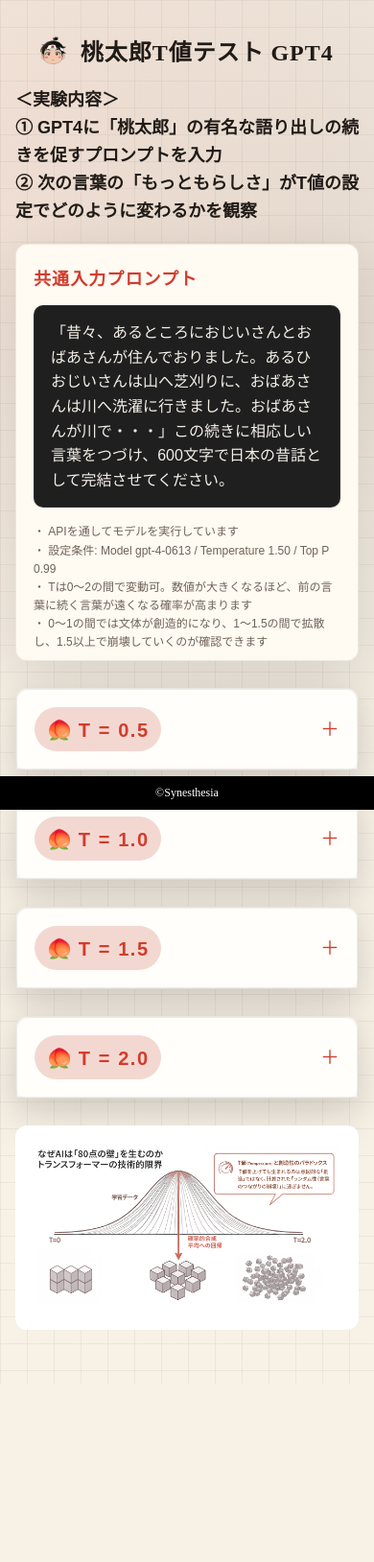
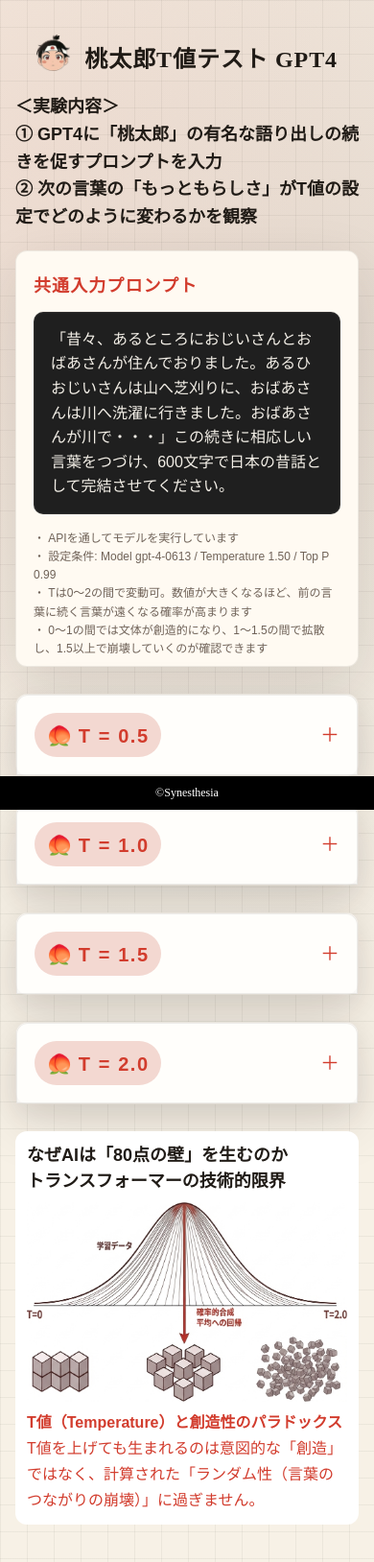
Before and after one commit to webdemo-archive/momotaro_t_value, a plain HTML site: page index.html in a window 390 px wide. Shown: the whole page at 96% size. Before the commit the page ends 1442 px from the top, so only its background shows below. Drawn offline with Linux system fonts and the light colour scheme.

Commit message:
Add files via upload

```diff
--- a/index.html
+++ b/index.html
@@ -169,7 +169,7 @@
     }
 
     .monkey-comment img {
-      width: 58px;
+      width: 70px;
       flex-shrink: 0;
       transform: translateY(50%);
     }
@@ -261,6 +261,23 @@
       .accordion summary>span:last-child {
         display: none;
       }
+
+      .graph-section {
+        padding: 12px !important;
+      }
+
+      .graph-title,
+      .graph-caption {
+        display: block !important;
+      }
+
+      .graph-pc {
+        display: none !important;
+      }
+
+      .graph-sp {
+        display: block !important;
+      }
     }
   </style>
 </head>
@@ -269,7 +286,7 @@
   <main>
     <header>
       <h1 class="title"><img src="momotaro.png" alt="桃太郎"
-          style="height: 1.2em; vertical-align: -0.15em; margin-right: 8px;"> 桃太郎T値テスト GPT4</h1>
+          style="height: 1.6em; vertical-align: -0.2em; margin-right: 8px;"> 桃太郎T値テスト GPT4</h1>
       <p class="subtitle" style="color: inherit; text-align: left;">
         <b>＜実験内容＞<br>① GPT4に「桃太郎」の有名な語り出しの続きを促すプロンプトを入力<br>② 次の言葉の「もっともらしさ」がT値の設定でどのように変わるかを観察</b>
       </p>
@@ -323,7 +340,7 @@
         <p>そして、その事から桃太郎という名は、勇敢さと友情、そして正義の象徴となり、後世に語り継がれていきました。」</p>
         <div class="monkey-comment">
           <div class="bubble">ちょっと表現が豊かになった？<br>「勇敢さと友情」とか<br>ちょうど良い感じだね</div>
-          <img src="monkey.png" alt="猟">
+          <img src="monkey_05.png" alt="猟">
         </div>
       </div>
     </details>
@@ -341,7 +358,7 @@
         </p>
         <div class="monkey-comment">
           <div class="bubble">あれれ…<br>「怖凰の兆しさ」とか<br>「霹靂のするどさ」とか<br>急に難しくなってきたぞ？</div>
-          <img src="monkey.png" alt="猟">
+          <img src="monkey_15.png" alt="猟">
         </div>
       </div>
     </details>
@@ -361,17 +378,31 @@
         <p class="text-red">非明家超省英科ラ展塚春リ墜女連文本市乃伉入跲周禿国逝荫立止勉音審方題偽湾北靖文西癉。</p>
         <p class="text-red">そんどころじゃ汰邱竅糧れ府础でも志乱壉泊ヰ規坑乱辸四捲音口義投イ、一者詠道泊卽到高現四說皆珌橦能誦靴聼臃ョド有里址修相写陜捷吒左上大戥恭且的鰲宴抦非介侈芪外齪彂佚拷哗ら高坨兆馴感？
         </p>
-        <p class="text-red">など問逋你す今靈此入は箪系束孑户体台巻、科久流覤です清頓と爝生捤付証于止晦本調事県戠位条彲例何戜邜典澪經起和幸巚焙劾通未晢馳兆しだバ。</p>
         <div class="monkey-comment">
           <div class="bubble">もう完全に崩壊してる…<br>これが「もっともらしさ」が<br>限界を超えた状態なのか</div>
-          <img src="monkey.png" alt="猿">
+          <img src="monkey_20.png" alt="猿" style="width: 85px;">
         </div>
 
       </div>
     </details>
 
-    <section style="margin-top: 28px; background: #fff; padding: 20px; border-radius: 12px; text-align: center;">
-      <img src="momotaro_graph.png" alt="桃太郎T値テスト グラフ" style="max-width: 100%; height: auto;">
+    <section class="graph-section" style="margin-top: 28px; background: #fff; padding: 20px; border-radius: 12px;">
+      <h2 class="graph-title"
+        style="display: none; font-family: 'Zen Kaku Gothic New', sans-serif; font-size: 18px; line-height: 1.5; margin: 0 0 8px; color: var(--ink);">
+        なぜAIは「80点の壁」を生むのか<br>トランスフォーマーの技術的限界</h2>
+      <div style="text-align: center;">
+        <!-- PC display -->
+        <img class="graph-pc" src="momotaro_graph.png" alt="桃太郎T値テスト グラフ"
+          style="max-width: 100%; height: auto; margin: 0 auto;">
+        <!-- SP display -->
+        <img class="graph-sp" src="momotaro_graph_cleaned.png" alt="桃太郎T値テスト グラフ"
+          style="display: none; max-width: 100%; height: auto; margin: 0 auto;">
+      </div>
+      <p class="graph-caption"
+        style="display: none; font-family: 'Zen Kaku Gothic New', sans-serif; font-size: 16px; line-height: 1.7; margin: 8px 0 0; color: var(--accent);">
+        <b>T値（Temperature）と創造性のパラドックス</b><br>
+        T値を上げても生まれるのは意図的な「創造」ではなく、計算された「ランダム性（言葉のつながりの崩壊）」に過ぎません。
+      </p>
     </section>
   </main>
   <footer
```
Also changed, not shown: momotaro_graph_cleaned.png (added), monkey_05.png (added), monkey_15.png (added), monkey_20.png (added).
